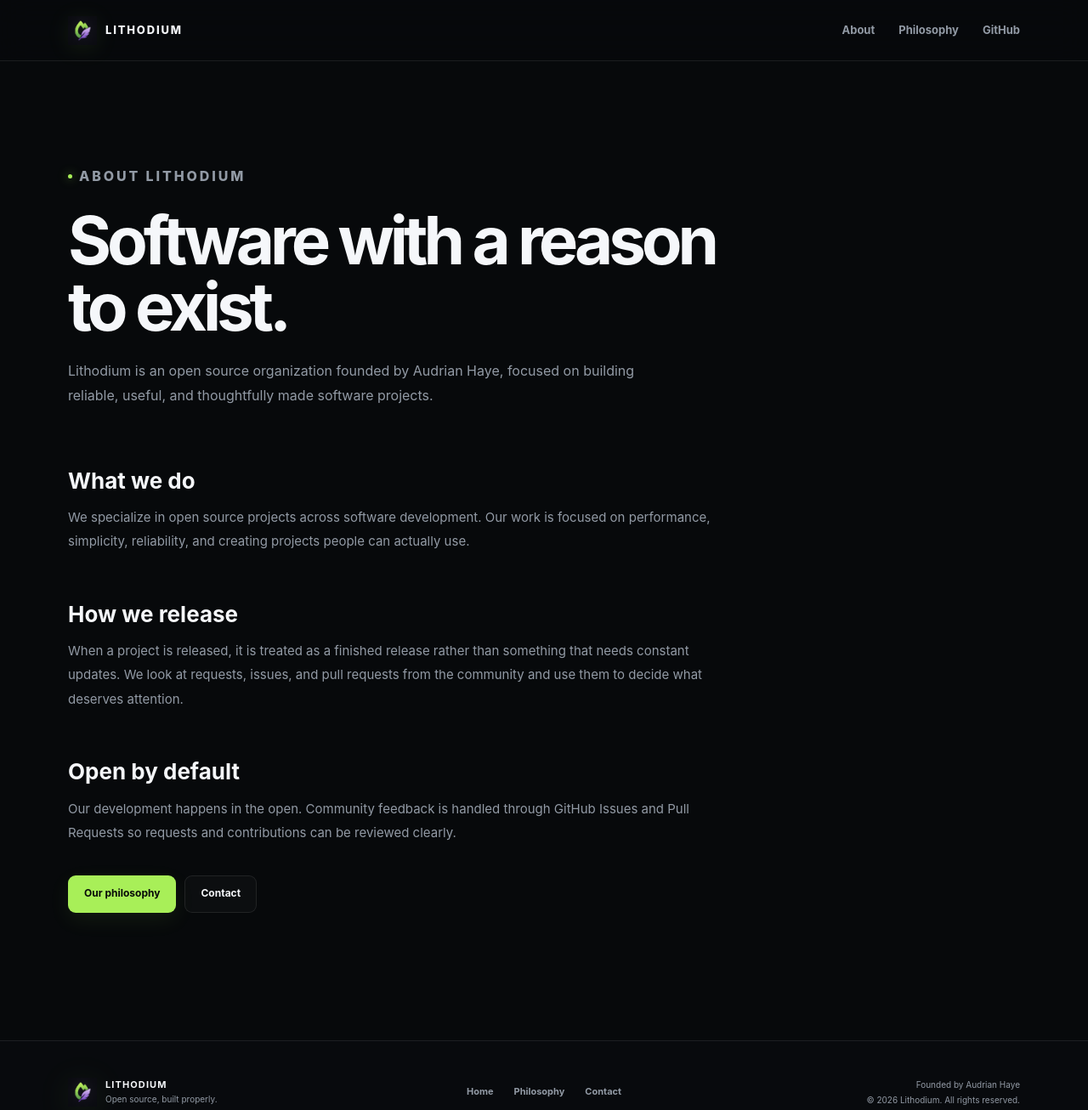
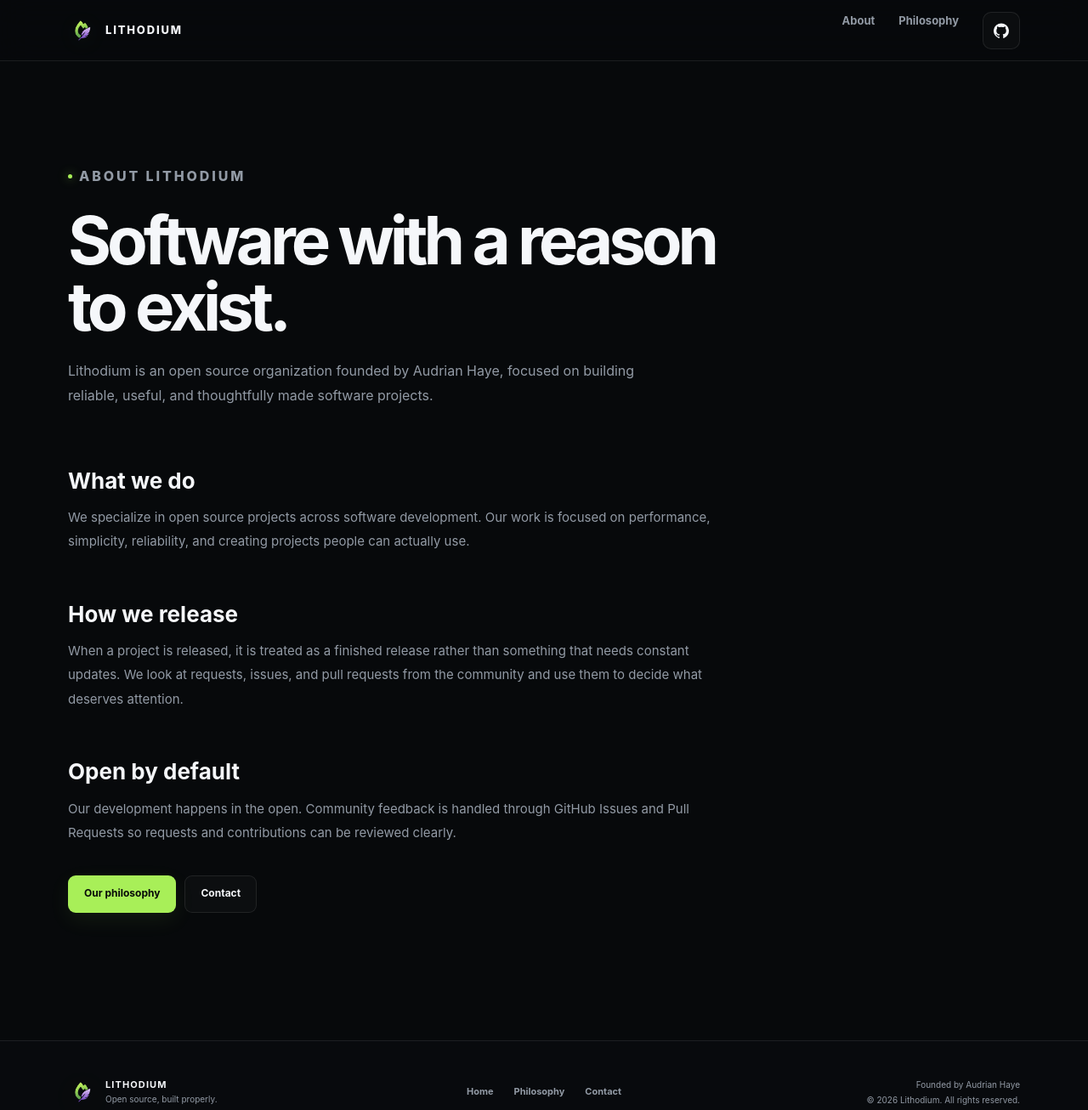
Before and after one commit to LITHPIUM/demo-repository, a website: page about/index.html in a window 1280 px wide. Shown: the whole page at 85% size. Drawn offline with Linux system fonts and the light colour scheme.

Commit message:
Apply site-wide loader and GitHub controls to about page

```diff
--- a/about/index.html
+++ b/about/index.html
@@ -1,10 +1,7 @@
 <!DOCTYPE html>
 <html lang="en">
-<head>
-<meta charset="UTF-8"><meta name="viewport" content="width=device-width, initial-scale=1.0"><title>About — Lithodium</title><meta name="description" content="Learn about Lithodium and what the organization builds."><link rel="icon" type="image/png" href="../assets/Lithodium-NoBg.png"><link rel="stylesheet" href="../style.css">
-</head>
-<body>
-<header class="navbar"><div class="container navbar-inner"><a href="/demo-repository/" class="brand"><img src="../assets/Lithodium.png" alt="Lithodium" class="brand-logo"><span class="brand-name">LITHODIUM</span></a><nav class="navigation"><a href="/demo-repository/about">About</a><a href="/demo-repository/philosophy">Philosophy</a><a href="https://github.com/LITHPIUM" target="_blank" rel="noopener">GitHub</a></nav></div></header>
+<head><meta charset="UTF-8"><meta name="viewport" content="width=device-width, initial-scale=1.0"><title>About — Lithodium</title><meta name="description" content="Learn about Lithodium and what the organization builds."><link rel="icon" type="image/png" sizes="512x512" href="/demo-repository/assets/Lithodium-NoBg.png?v=3"><link rel="stylesheet" href="../style.css"></head>
+<body class="is-loading"><div class="site-loader" aria-hidden="true"><div class="loader triangle"><svg viewBox="0 0 86 80"><polygon points="43 8 80 72 6 72"></polygon></svg></div></div>
+<header class="navbar"><div class="container navbar-inner"><a href="/demo-repository/" class="brand"><img src="../assets/Lithodium-NoBg.png" alt="Lithodium" class="brand-logo"><span class="brand-name">LITHODIUM</span></a><nav class="navigation"><a href="/demo-repository/about">About</a><a href="/demo-repository/philosophy">Philosophy</a><a href="https://github.com/LITHPIUM" target="_blank" rel="noopener" aria-label="Lithodium on GitHub" class="github-icon"><svg viewBox="0 0 24 24" aria-hidden="true"><path d="M12 .6a12 12 0 0 0-3.79 23.39c.6.11.82-.26.82-.58v-2.04c-3.34.73-4.04-1.61-4.04-1.61-.55-1.39-1.34-1.76-1.34-1.76-1.09-.75.08-.74.08-.74 1.2.08 1.84 1.23 1.84 1.23 1.07 1.83 2.8 1.3 3.48.99.11-.78.42-1.3.76-1.6-2.67-.3-5.47-1.34-5.47-5.95 0-1.31.47-2.38 1.23-3.22-.12-.3-.53-1.52.12-3.18 0 0 1-.32 3.3 1.23a11.45 11.45 0 0 1 6 0c2.3-1.55 3.3-1.23 3.3-1.23.65 1.66.24 2.88.12 3.18.76.84 1.23 1.91 1.23 3.22 0 4.62-2.8 5.64-5.48 5.94.43.37.81 1.1.81 2.22v3.29c0 .32.22.69.83.58A12 12 0 0 0 12 .6Z"></path></svg></a></nav></div></header>
 <main class="page-main"><div class="container"><div class="page-header"><p class="eyebrow">ABOUT LITHODIUM</p><h1>Software with a reason to exist.</h1><p>Lithodium is an open source organization founded by Audrian Haye, focused on building reliable, useful, and thoughtfully made software projects.</p></div><div class="page-content"><h2>What we do</h2><p>We specialize in open source projects across software development. Our work is focused on performance, simplicity, reliability, and creating projects people can actually use.</p><h2>How we release</h2><p>When a project is released, it is treated as a finished release rather than something that needs constant updates. We look at requests, issues, and pull requests from the community and use them to decide what deserves attention.</p><h2>Open by default</h2><p>Our development happens in the open. Community feedback is handled through GitHub Issues and Pull Requests so requests and contributions can be reviewed clearly.</p><div class="page-actions"><a href="/demo-repository/philosophy" class="button button-primary">Our philosophy</a><a href="/demo-repository/contact" class="button button-secondary">Contact</a></div></div></div></main>
-<footer><div class="container footer-inner"><div class="footer-brand"><img src="../assets/Lithodium.png" alt="Lithodium" class="footer-logo"><div><strong>LITHODIUM</strong><p>Open source, built properly.</p></div></div><div class="footer-links"><a href="/demo-repository/">Home</a><a href="/demo-repository/philosophy">Philosophy</a><a href="/demo-repository/contact">Contact</a></div><div class="footer-meta"><p>Founded by Audrian Haye</p><p>© 2026 Lithodium. All rights reserved.</p></div></div></footer>
-</body></html>
+<footer><div class="container footer-inner"><div class="footer-brand"><img src="../assets/Lithodium-NoBg.png" alt="Lithodium" class="footer-logo"><div><strong>LITHODIUM</strong><p>Open source, built properly.</p></div></div><div class="footer-links"><a href="/demo-repository/">Home</a><a href="/demo-repository/philosophy">Philosophy</a><a href="/demo-repository/contact">Contact</a></div><div class="footer-meta"><p>Founded by Audrian Haye</p><p>© 2026 Lithodium. All rights reserved.</p></div></div></footer><script src="/demo-repository/app.js"></script></body></html>
```
